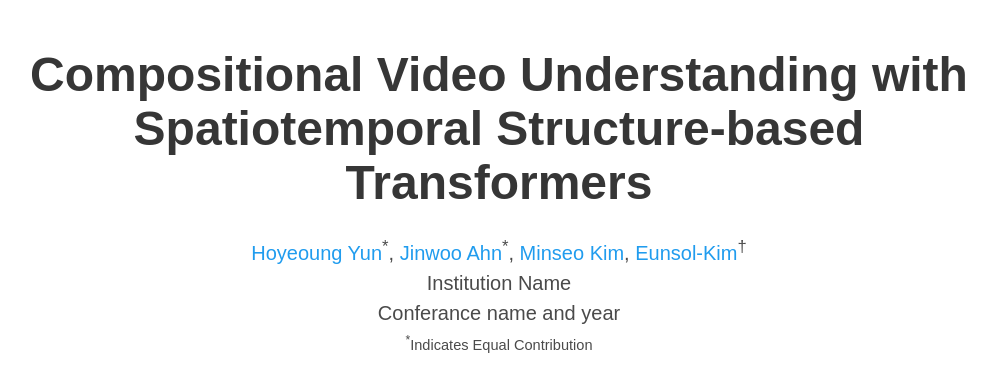
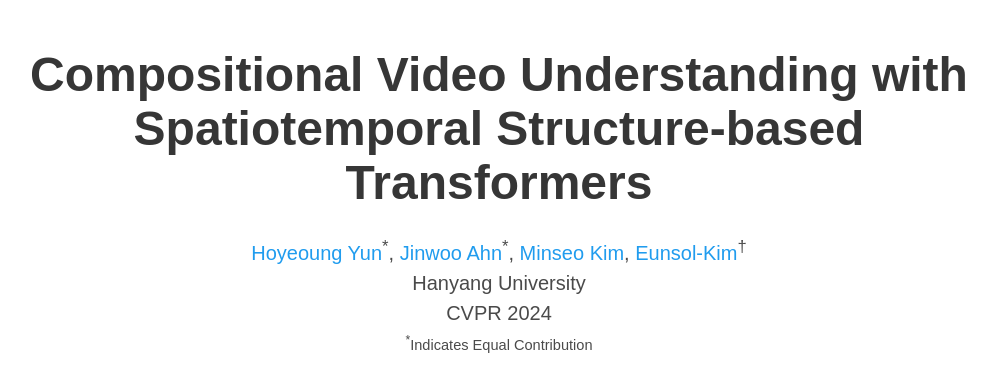
Before and after one commit to wasabipretzel/wasabipretzel.github.io, a plain HTML site: page ST-GT_project/index.html in a window 1280 px wide. Shown: the top 367 px of the page, without its empty margins (141-1137 px from the left). Drawn offline with nearby package versions, Linux system fonts and the light colour scheme; some icons are missing; a web font is replaced by a local one.

Commit message:
Update index.html

```diff
--- a/ST-GT_project/index.html
+++ b/ST-GT_project/index.html
@@ -67,7 +67,7 @@
                   </div>
 
                   <div class="is-size-5 publication-authors">
-                    <span class="author-block">Institution Name<br>Conferance name and year</span>
+                    <span class="author-block">Hanyang University<br>CVPR 2024</span>
                     <span class="eql-cntrb"><small><br><sup>*</sup>Indicates Equal Contribution</small></span>
                   </div>
 
```
